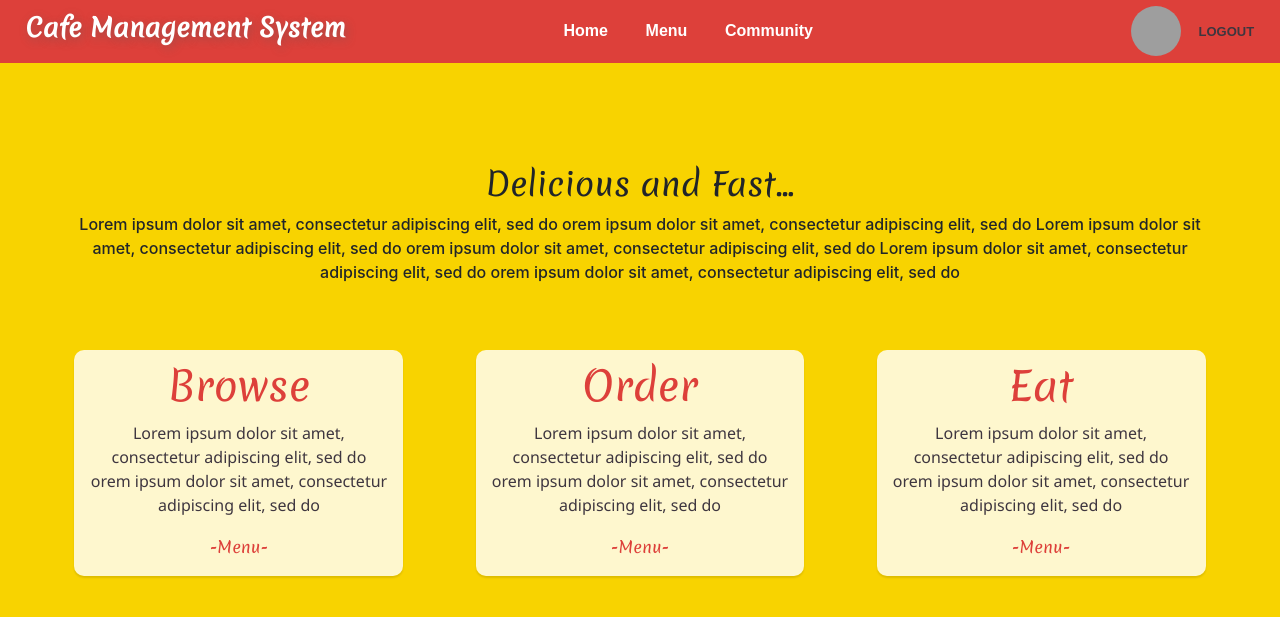
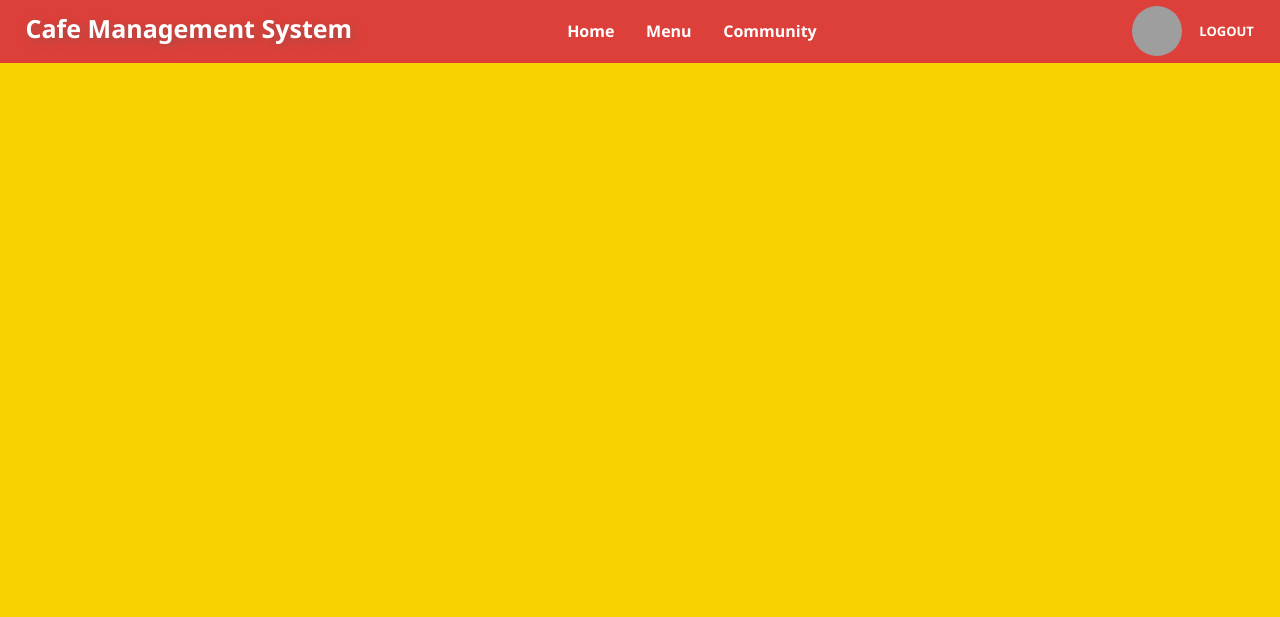
Before and after one commit to bitsCafeManagement/Cafe-Management-System, a Django app: page /cafehome/ in a window 1280 px wide. Shown: the top 617 px of the page. Run offline with Django 3.2, Linux system fonts and the light colour scheme; a user stored in the database is signed in; data comes from the database, SQL or seed files in the repository; both versions use the stored data as it was after the commit; some libraries are stand-ins or nearby versions; grey boxes are pictures that could not be loaded.

Commit message:
font and color changes made

```diff
--- a/CMS/base/templates/base/login.html
+++ b/CMS/base/templates/base/login.html
@@ -6,7 +6,7 @@
         <form method="POST">
             {% csrf_token %}
             <fieldset class="form-group">
-                <legend class="border-bottom mb-4">Cafe Management System</legend>
+                <legend class="border-bottom mb-4">CMS</legend>
                 {{form|crispy}}
             </fieldset>
 
--- a/CMS/base/templates/base/register.html
+++ b/CMS/base/templates/base/register.html
@@ -6,7 +6,7 @@
         <form method="POST">
             {% csrf_token %}
             <fieldset class="form-group">
-                <legend class="border-bottom mb-4">Cafe Management System</legend>
+                <legend class="border-bottom mb-4">CMS</legend>
                 {{form|crispy}}
             </fieldset>
 
--- a/CMS/cafe/static/cafe/css/style.css
+++ b/CMS/cafe/static/cafe/css/style.css
@@ -1,5 +1,16 @@
 #body{
-   background: fixed #F8D300 ;
+    font-family: 'Segoe UI', Tahoma, Geneva, Verdana, sans-serif;
+    background: #F8D300 ;
+}
+
+#body::-webkit-scrollbar{
+    width: .5em;
+    background: #dd3f3a;
+}
+
+#body::-webkit-scrollbar-thumb{
+    background: #F8D300;
+    border: 3px solid #DD403A;
 }
 
 .navsec{
@@ -14,7 +25,6 @@
 }
 
 .logo h1{
-    font-family: 'Merienda', cursive;
     margin-top: 2%;
     font-size: 25px;
     color: rgb(255, 255, 255);
@@ -23,7 +33,6 @@
 }
 
 .navlinks{
-    font-family: Arial, Helvetica, sans-serif;
      font-weight: bold;
      margin-top: 1%;
      width: 20%;
@@ -39,7 +48,7 @@
 
 .navlinks a:hover{
     color: rgb(255, 255, 255);
-    text-decoration:wavy overline underline #F8D300 2px;
+    text-decoration:wavy underline #F8D300 2px;
 }
 
 
@@ -55,8 +64,7 @@
     width: 100%;
     border-radius: 3px;
     margin-right: 15%;
-    color: #3E363F;
-    font-family: Arial, Helvetica, sans-serif;
+    color: #fffefa;
     font-weight: bold;
     font-size: 13px;
 }
--- a/CMS/cafe/templates/cafe/community.html
+++ b/CMS/cafe/templates/cafe/community.html
@@ -1,5 +1,4 @@
 {% extends 'cafe/base.html' %}
 
 {% block communityblock %}
-    <h1>This is the communitypage</h1>
 {% endblock communityblock %}
--- a/CMS/cafe/templates/cafe/home.html
+++ b/CMS/cafe/templates/cafe/home.html
@@ -1,28 +1,5 @@
 {% extends 'cafe/base.html' %}
 
 {% block homeblock %}
-    <div class="homelogged">
-        <div class="section">
-            <h2>Delicious and Fast...</h2>
-            <p>Lorem ipsum dolor sit amet, consectetur adipiscing elit, sed do orem ipsum dolor sit amet, consectetur adipiscing elit, sed do Lorem ipsum dolor sit amet, consectetur adipiscing elit, sed do orem ipsum dolor sit amet, consectetur adipiscing elit, sed do Lorem ipsum dolor sit amet, consectetur adipiscing elit, sed do orem ipsum dolor sit amet, consectetur adipiscing elit, sed do</p>
-        </div>
-    </div>
 
-    <div class="show">
-        <div class="rows">
-            <h1>Browse</h1>
-            <p>Lorem ipsum dolor sit amet, consectetur adipiscing elit, sed do orem ipsum dolor sit amet, consectetur adipiscing elit, sed do</p>
-            <h6>-Menu-</h6>
-        </div>
-        <div class="rows">
-            <h1>Order</h1>
-            <p>Lorem ipsum dolor sit amet, consectetur adipiscing elit, sed do orem ipsum dolor sit amet, consectetur adipiscing elit, sed do</p>
-            <h6>-Menu-</h6>
-        </div>
-        <div class="rows">
-            <h1>Eat</h1>
-            <p>Lorem ipsum dolor sit amet, consectetur adipiscing elit, sed do orem ipsum dolor sit amet, consectetur adipiscing elit, sed do</p>
-            <h6>-Menu-</h6>
-        </div>
-    </div>
 {% endblock homeblock %}
--- a/CMS/cafe/templates/cafe/menu.html
+++ b/CMS/cafe/templates/cafe/menu.html
@@ -1,5 +1,4 @@
 {% extends 'cafe/base.html' %}
 
 {% block menublock %}
-    <h1>This is the menupage</h1>
 {% endblock menublock %}
--- a/CMS/cafe/templates/cafe/profile.html
+++ b/CMS/cafe/templates/cafe/profile.html
@@ -11,6 +11,5 @@
 
         </div>
       </div>
-      <!-- FORM HERE -->
     </div>
 {% endblock profileblock %}
```
Also changed, not shown: CMS/base/static/base/css/style.css (+27 -22 lines), CMS/db.sqlite3.
